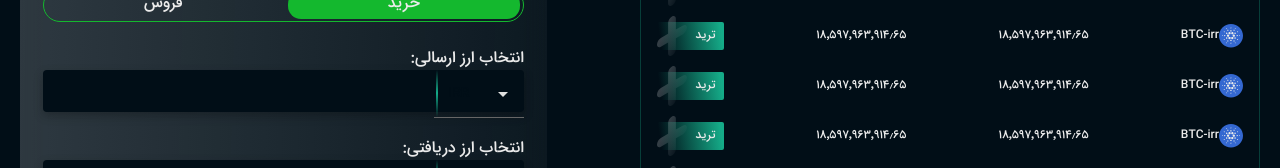
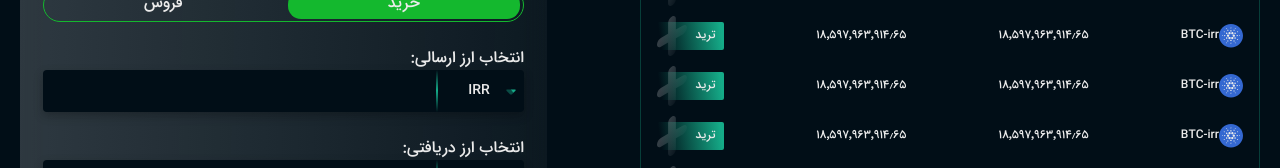
Before and after one commit to danyalbani240/dashboard, a Nuxt app: page /crypto-trade in a window 1280 px wide. Shown: the part 260-428 px from the top of the page. Built offline with nearby package versions, Linux system fonts and the light colour scheme.

Commit message:
custom select Style Editted

```diff
--- a/components/Base/BaseSelect.vue
+++ b/components/Base/BaseSelect.vue
@@ -60,32 +60,31 @@ export default {
 .custom-select {
   position: relative;
   width: 100%;
-  text-align: left;
+  text-align: center;
   outline: none;
-  height: 47px;
-  line-height: 47px;
+  height: 42px;
+  line-height: 42px;
 }
 .custom-select .selected {
-  border-bottom: 1px solid #666666;
-  padding-left: 1em;
+  color: #ebebeb;
+
   cursor: pointer;
   user-select: none;
 }
 .custom-select .selected:after {
   position: absolute;
   content: "";
-  top: 22px;
-  right: 1rem;
-  width: 0;
-  height: 0;
-  border: 5px solid transparent;
-  border-color: #e0e0e0 transparent transparent transparent;
+  top: 14px;
+  right: 4px;
+  width: 17px;
+  height: 17px;
+  background-image: url(../../assets/images/downArrow.svg);
 }
 .custom-select .items {
   border-radius: 0px 0px 6px 6px;
   overflow: hidden;
   position: absolute;
-  background-color: transparent;
+  background-color: #010e17;
   left: 0;
   right: 0;
   z-index: 1;
```
